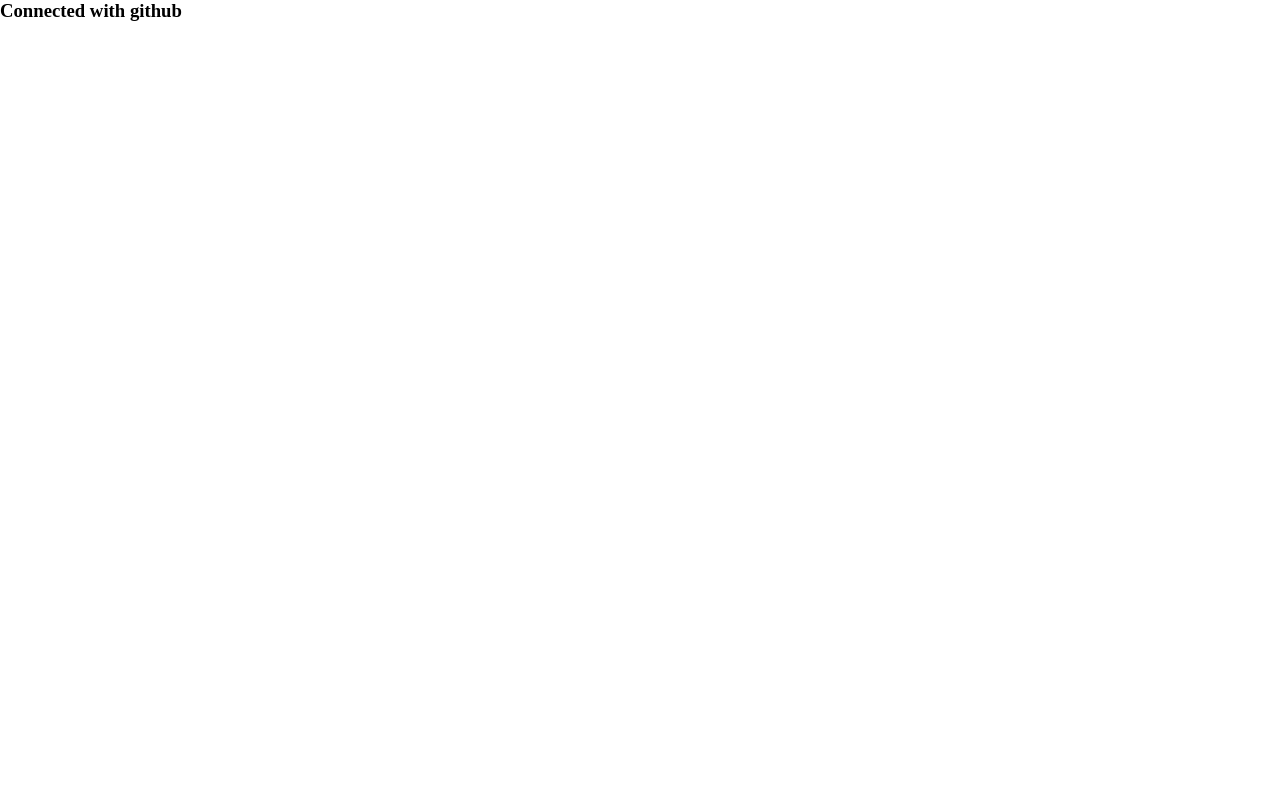
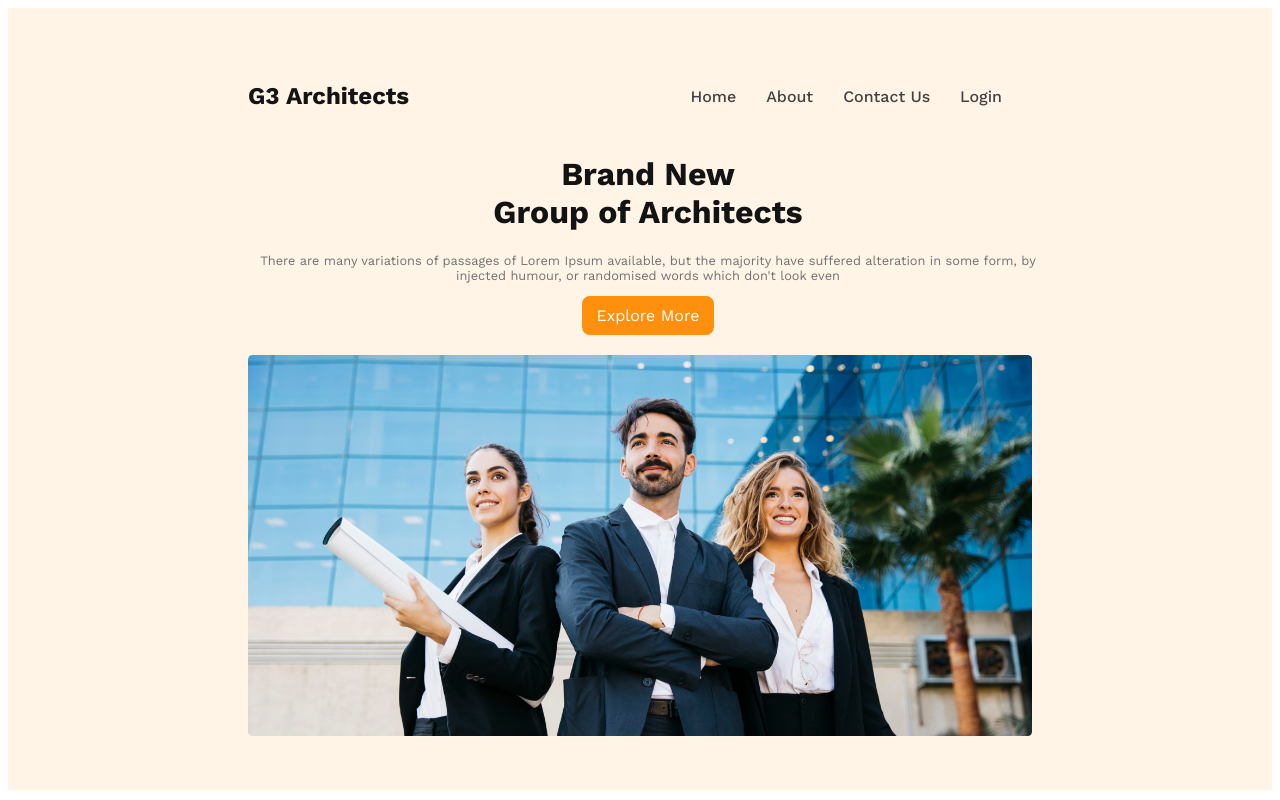
Before and after one commit to Shanto93/g3-architects-website, a plain HTML site: page index.html in a window 1280 px wide. Drawn offline with nearby package versions, Linux system fonts and the light colour scheme.

Commit message:
Header Part Done

```diff
--- a/index.html
+++ b/index.html
@@ -1,13 +1,50 @@
 <!DOCTYPE html>
 <html lang="en">
+
 <head>
     <meta charset="UTF-8">
     <meta name="viewport" content="width=device-width, initial-scale=1.0">
     <title>Architect Website</title>
     <link rel="stylesheet" href="style.css">
+    <link rel="preconnect" href="https://fonts.googleapis.com">
+    <link rel="preconnect" href="https://fonts.gstatic.com" crossorigin>
+    <link
+        href="https://fonts.googleapis.com/css2?family=Lato:ital,wght@0,100;0,300;0,400;0,700;0,900;1,100;1,300;1,400;1,700;1,900&family=Open+Sans:ital,wght@0,400;0,700;1,400;1,700;1,800&family=Work+Sans:ital,wght@0,100;0,200;0,300;0,400;0,500;0,600;0,700;0,800;0,900;1,100;1,200;1,300;1,400;1,500;1,600;1,700;1,800;1,900&display=swap"
+        rel="stylesheet">
 </head>
+
 <body>
-    <h3>Connected with github
-    </h3>
+    <header>
+        <!-- This is navigation Section -->
+        <nav class="nav">
+            <h3 class="nav-title">G3 Architects</h3>
+            <ul>
+                <li><a href="">Home</a></li>
+                <li><a href="">About</a></li>
+                <li><a href="">Contact Us</a></li>
+                <li><a href="">Login</a></li>
+            </ul>
+        </nav>
+        <div class="banner">
+            <div class="banner-content">
+                <h1 class="banner-title">Brand New <br>
+                    Group of Architects
+                </h1>
+                <p class="banner-description">There are many variations of passages of Lorem Ipsum available, but the
+                    majority have suffered alteration in some form, by injected humour, or randomised words which don't look even
+                </p>
+                <button class="btn-primary">Explore More</button>
+            </div>
+            <img src="images/banner.png" alt="Something is Wrong">
+        </div>
+
+    </header>
+    <main>
+
+    </main>
+    <footer>
+
+    </footer>
 </body>
+
 </html>
--- a/style.css
+++ b/style.css
@@ -1,4 +1,112 @@
-*{
-    margin: 0;
-    padding: 0;
+* {
+    font-family: 'Lato', sans-serif;
+    font-family: 'Open Sans', sans-serif;
+    font-family: 'Work Sans', sans-serif;
 }
+
+/* This is shared part */
+.btn-primary{
+    padding: 10px 15px;
+    border-radius: 8px;
+    background: #FF900E;
+    color: white;
+    border-style: none;
+    font-size: 1rem;
+    font-weight: 600px;
+    cursor: pointer;
+}
+
+
+/* This is Navigation Part */
+header {
+    background: rgba(255, 144, 14, 0.10);
+    padding: 50px 240px;
+}
+
+nav {
+    display: flex;
+    justify-content: space-between;
+    align-items: center;
+}
+
+nav>ul {
+    display: flex;
+}
+
+nav li {
+    list-style: none;
+    margin-right: 30px;
+    font-size: 1rem;
+    font-weight: 500;
+    te
+}
+
+nav li>a {
+    text-decoration: none;
+    color: #424242;
+}
+
+.nav-title {
+    color: var(--dark-01, #131313);
+    font-size: 1.5rem;
+    font-weight: 700;
+}
+
+/* Banner Section */
+.banner-title {
+    color: var(--dark-01, #131313);
+    font-size: 2rem;
+    font-weight: 700;
+}
+
+.banner-content {
+    width: 800px;
+    margin: 0 auto;
+    text-align: center;
+}
+
+.banner-description {
+    color: var(--dark-03, #727272);
+    font-size: .8rem;
+    font-weight: 400;
+}
+.banner img{
+    margin-top: 20px;
+    width: 100%;
+}
+
+
+/* Responsive Task */
+/* for mini device */
+@media screen and (max-width: 576px) {
+    .nav {
+        display: flex;
+        flex-direction: column;
+
+    }
+    nav>ul {
+        display: flex;
+        flex-direction: row;
+        flex-wrap: nowrap;
+    }
+    .banner-content {
+        width: 350px;
+    }
+    header {
+        background: rgba(255, 144, 14, 0.10);
+        padding: 20px;
+    }
+}
+/* For medium size device */
+@media screen and (min-width: 576px) and (max-width: 999px) {
+    .banner-content{
+        width: 400px;
+    }
+    .banner img {
+        margin-top: 20px;
+        width: 150%;
+    }
+    header {
+        background: rgba(255, 144, 14, 0.10);
+        padding: 20px;
+}
```
